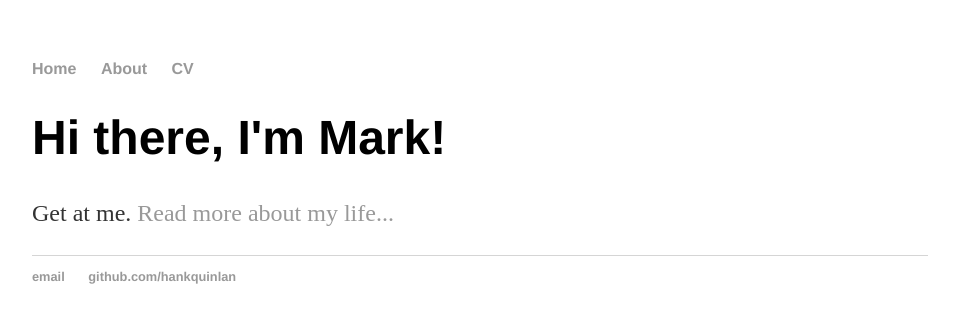
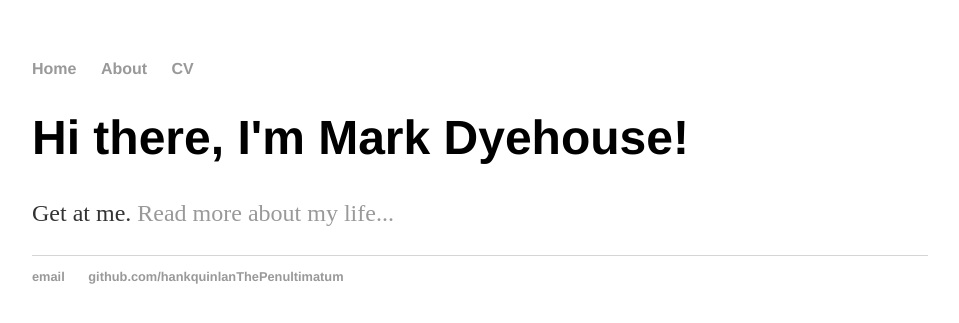
Before and after one commit to ThePenultimatum/ThePenultimatum.github.io, a Jekyll site: the page built from index.html, in a window 1280 px wide. Shown: the top 323 px of the page, without its empty margins (160-1119 px from the left). Built offline with Jekyll 4.4.1, drawn with Linux system fonts in a browser that asks for light colours.

Commit message:
Update index.html
Updating index.html to use the default format

```diff
--- a/index.html
+++ b/index.html
@@ -1,29 +1,8 @@
-<!DOCTYPE html>
-<html>
-	<head>
-		<title>Mark S. Dyehouse</title>
-		<!-- link to main stylesheet -->
-		<link rel = "stylesheet" type = "text/css" href = "/css/main.css">
-	</head>
-	<body>
-		<nav>
-    		<ul>
-        		<li><a href="/">Home</a></li>
-	        	<li><a href="/about">About</a></li>
-        		<li><a href="/cv">CV</a></li>
-    		</ul>
-		</nav>
-		<div class="container">
-    		<div class="blurb">
-        		<h1>Hi there, I'm Mark!</h1>
-				<p>Get at me. <a href="/about">Read more about my life...</a></p>
-    		</div><!-- /.blurb -->
-		</div><!-- /.container -->
-		<footer>
-    		<ul>
-        		<li><a href="mailto:skibum2011@gmail.com">email</a></li>
-        		<li><a href="https://github.com/ThePenultimatum">github.com/hankquinlan</a></li>
-			</ul>
-		</footer>
-	</body>
-</html>
+---
+layout: default
+title: Mark S. Dyehouse
+---
+<div class="blurb">
+	<h1>Hi there, I'm Mark Dyehouse!</h1>
+	<p>Get at me. <a href="/about">Read more about my life...</a></p>
+</div><!-- /.blurb -->
```
